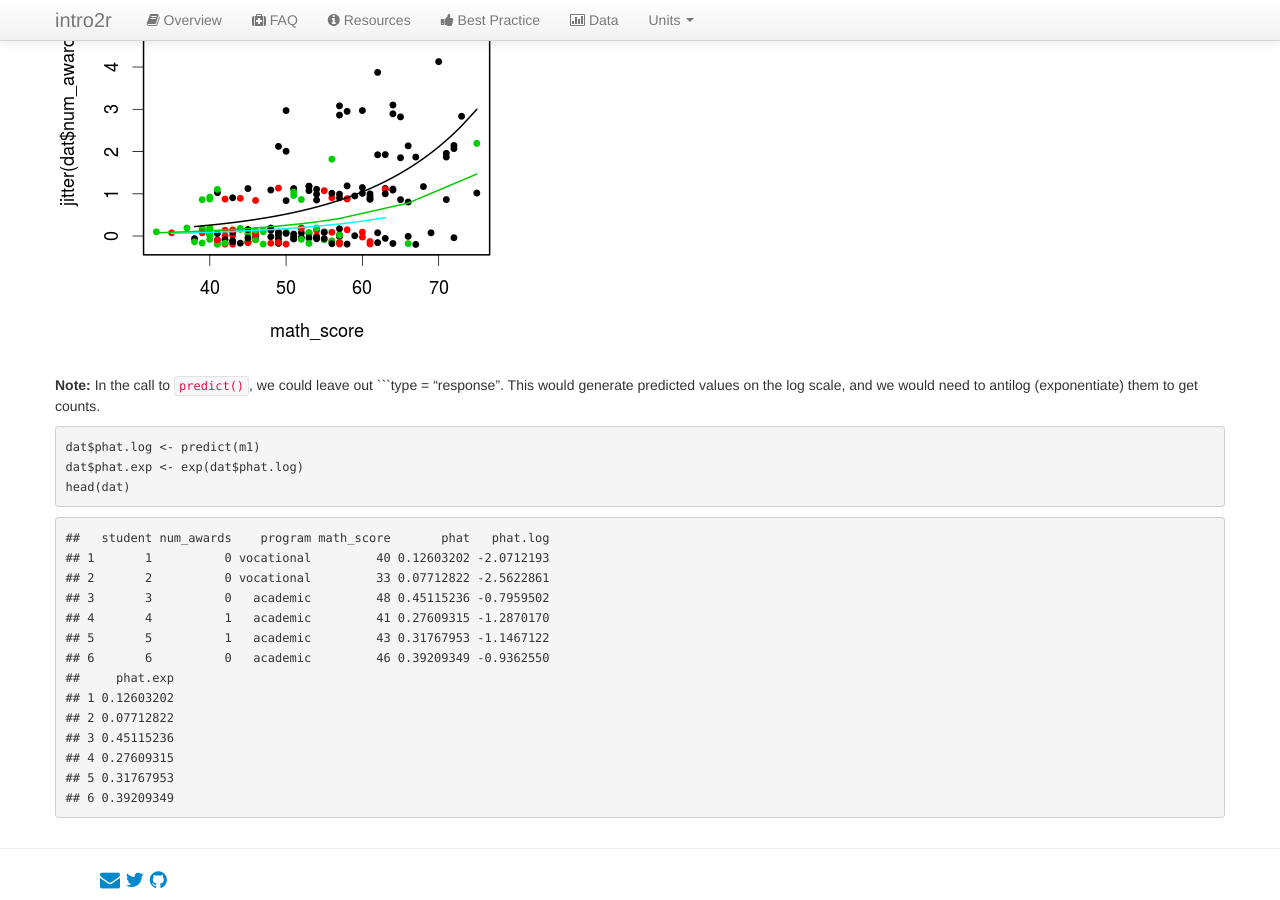
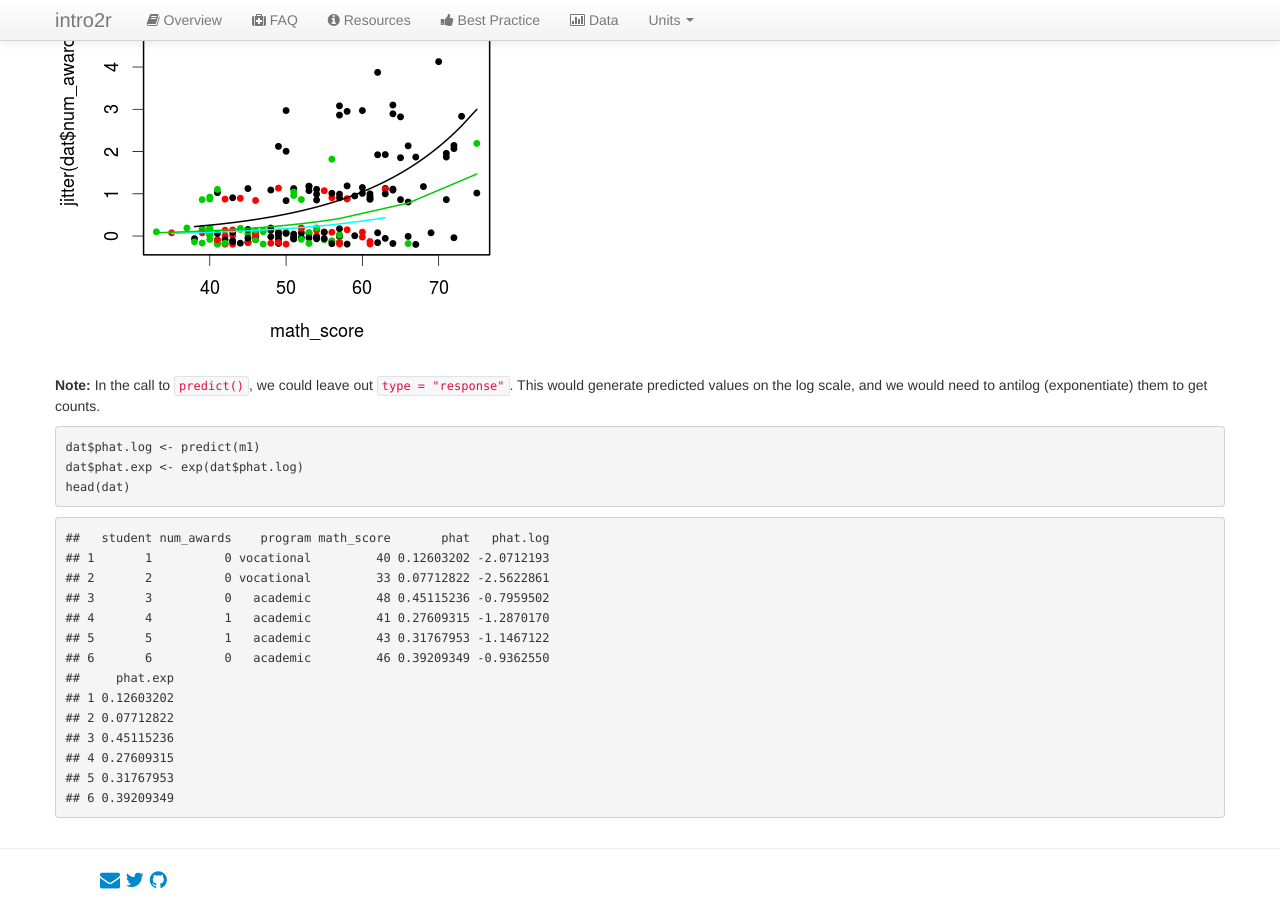
Before and after one commit to intro2r/intro2r, a Jekyll site: the page built from unit4/count-data.md, in a window 1280 px wide and 900 px high, scrolled down 4560 px. Built offline with Jekyll 4.4.1, drawn with Linux system fonts in a browser that asks for light colours.

Commit message:
Update count-data.md

````diff
--- a/unit4/count-data.md
+++ b/unit4/count-data.md
@@ -248,7 +248,7 @@ lines(phat ~ math_score, data = dat2[dat2$program == 'vocational', ], col = 3)
 
 
 
-**Note:** In the call to `predict()`, we could leave out ```type = "response". This would generate predicted values on the log scale, and we would need to antilog (exponentiate) them to get counts.
+**Note:** In the call to `predict()`, we could leave out `type = "response"`. This would generate predicted values on the log scale, and we would need to antilog (exponentiate) them to get counts.
 
 ```
 dat$phat.log <- predict(m1)
````
